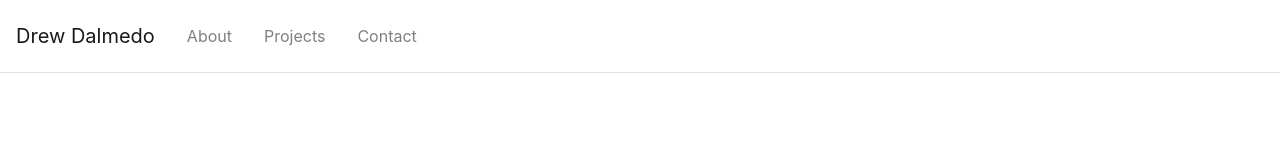
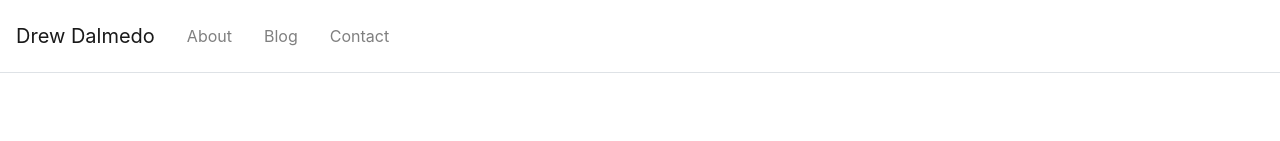
Before and after one commit to DrewDalmedo/portfolio, a React (Create React App) app: page / in a window 1280 px wide. Shown: the top 141 px of the page. Built offline with nearby package versions, Linux system fonts and the light colour scheme.

Commit message:
Remove projects link and add blog link

```diff
--- a/src/components/Navbar/Navigation.js
+++ b/src/components/Navbar/Navigation.js
@@ -19,7 +19,7 @@
 
           <Nav.Item>
             <Nav.Link>
-              <Link className="nav-link" to="/projects" >Projects</Link>
+              <Link className="nav-link" to="/blog" >Blog</Link>
             </Nav.Link>
           </Nav.Item>
 
```
